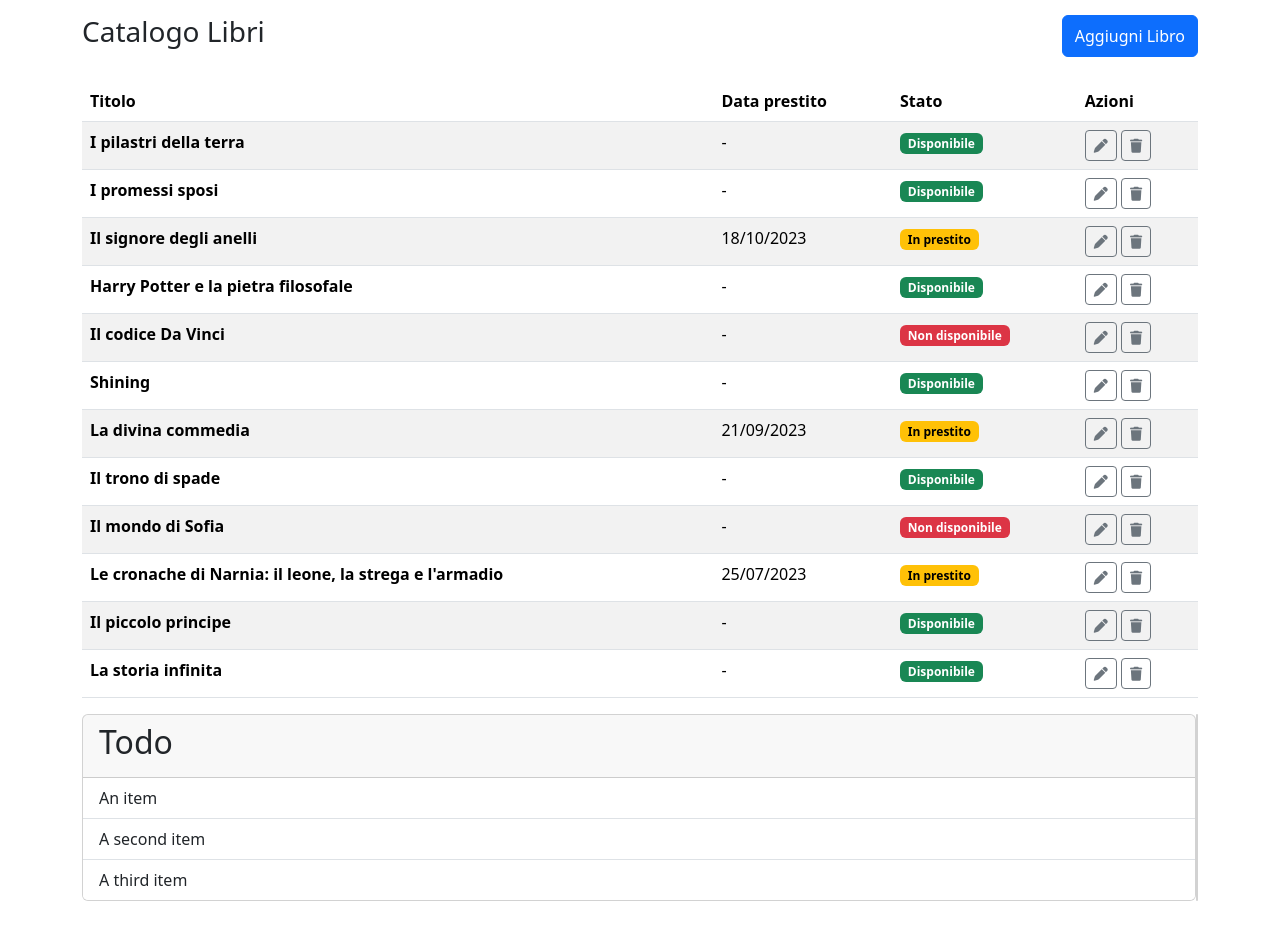
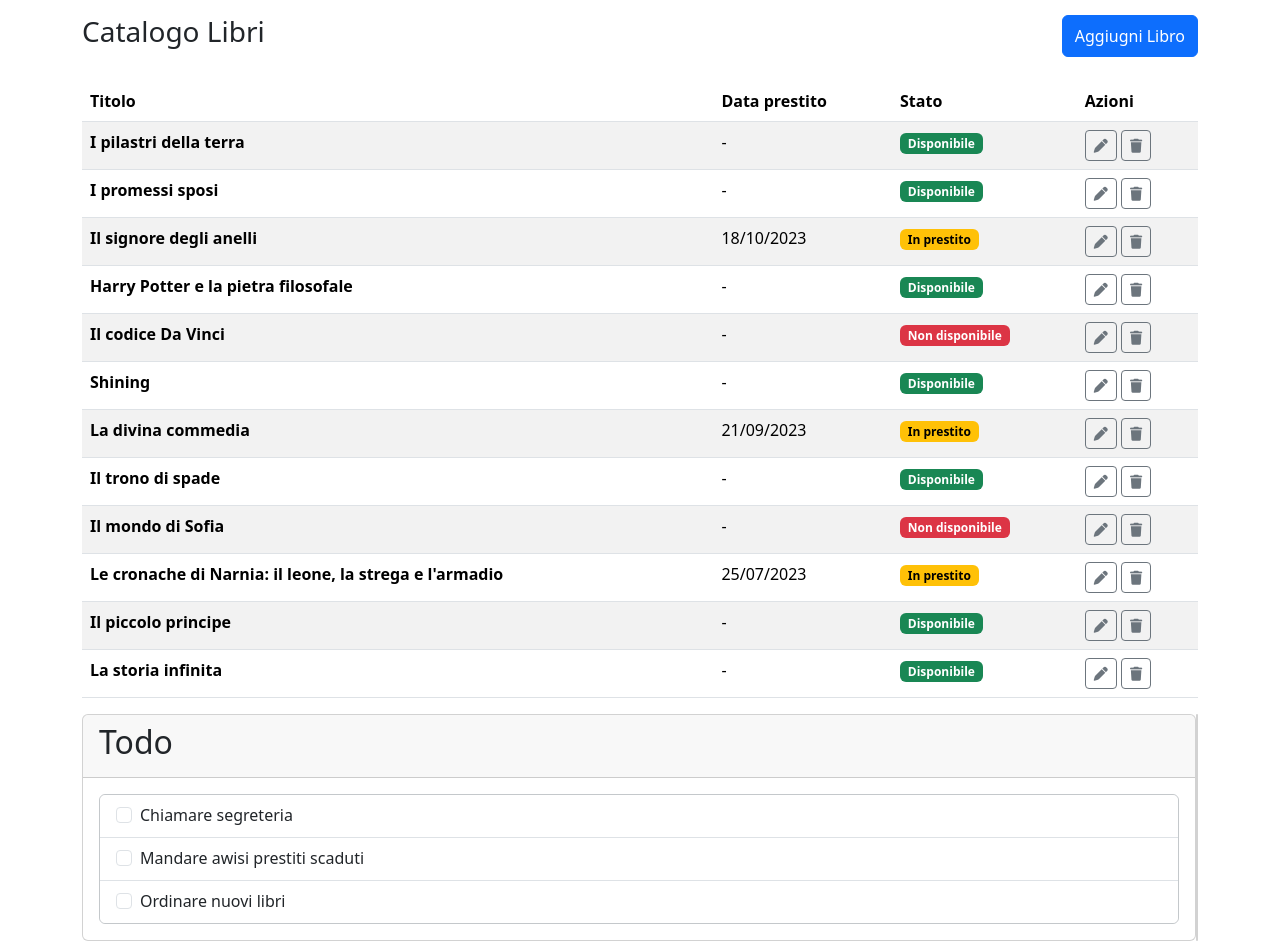
Before and after one commit to GemelliAngelo/html-css-bootstrap-dashboard, a plain HTML site: page index.html in a window 1280 px wide. Shown: the part 105-1046 px from the top of the page. Before the commit the page ends 1006 px from the top, so only its background shows below. Drawn offline with nearby package versions, Linux system fonts and the light colour scheme.

Commit message:
complete todo card

```diff
--- a/index.html
+++ b/index.html
@@ -257,11 +257,51 @@
         <div class="d-flex">
           <div class="card flex-grow-1">
             <div class="card-header"><h2>Todo</h2></div>
-            <ul class="list-group list-group-flush">
-              <li class="list-group-item">An item</li>
-              <li class="list-group-item">A second item</li>
-              <li class="list-group-item">A third item</li>
-            </ul>
+            <div class="card-body">
+              <ul
+                class="list-group list-group-flush border border-secondary-subtle rounded"
+              >
+                <li class="list-group-item">
+                  <div class="form-check">
+                    <input
+                      class="form-check-input"
+                      type="checkbox"
+                      value=""
+                      id="flexCheckDefault"
+                    />
+                    <label class="form-check-label" for="flexCheckDefault">
+                      Chiamare segreteria
+                    </label>
+                  </div>
+                </li>
+                <li class="list-group-item">
+                  <div class="form-check">
+                    <input
+                      class="form-check-input"
+                      type="checkbox"
+                      value=""
+                      id="flexCheckDefault"
+                    />
+                    <label class="form-check-label" for="flexCheckDefault">
+                      Mandare awisi prestiti scaduti
+                    </label>
+                  </div>
+                </li>
+                <li class="list-group-item">
+                  <div class="form-check">
+                    <input
+                      class="form-check-input"
+                      type="checkbox"
+                      value=""
+                      id="flexCheckDefault"
+                    />
+                    <label class="form-check-label" for="flexCheckDefault">
+                      Ordinare nuovi libri
+                    </label>
+                  </div>
+                </li>
+              </ul>
+            </div>
           </div>
           <div class="card"></div>
         </div>
```
